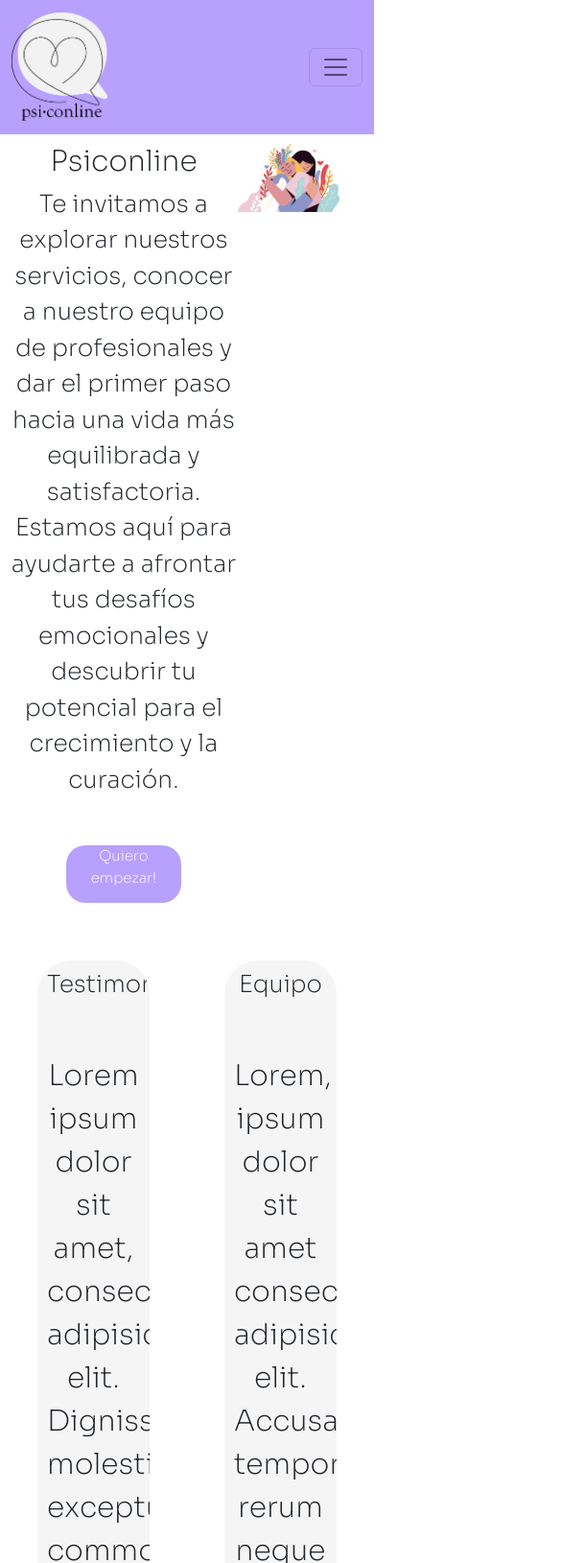
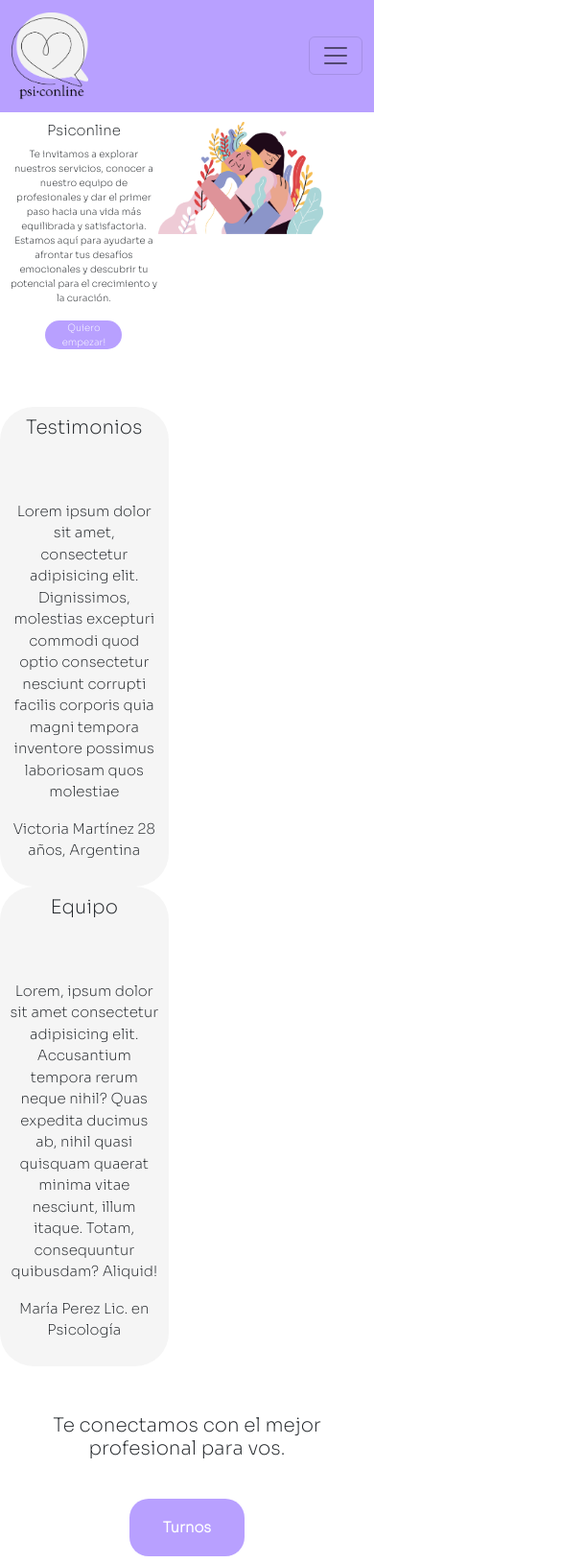
Before and after one commit to valentinavargasp/psiconline, a website: page index.html in a window 390 px wide. Shown: the top 1629 px of the page at 96% size, 585 px wide, since content can reach past the window. Drawn offline with nearby package versions, Linux system fonts and the light colour scheme; a web font is replaced by a local one.

Commit message:
responsive index

```diff
--- a/sass/style.scss
+++ b/sass/style.scss
@@ -20,20 +20,6 @@ body {
 main {
     min-height: 100vh;
 }
-@media (max-width: 768px) {
-    .footer__redes img {
-        width: 20px;
-        height: 20px;
-    }
-    .banner__textoportada h1 {
-        font-size: 20px;
-        text-align: center;
-    }
-    .banner__textoportada p {
-        font-size: 15px;
-    }
-}
-
 
 /*ESTILOS HEADER*/
 .navbar {
@@ -73,8 +59,8 @@ width: 100px;
 }
 .footer__redes img {
     padding: 4px;
-    width: 50px;
-    height: 50px;
+    width: 40px;
+    height: 40px;
     margin: 5px;
 }
 
@@ -103,13 +89,13 @@ width: 100px;
     height: 60px;
     background-color: rgba(184, 160, 255, 1);
     border-radius: 20px;
-    margin: 50px auto;
+    margin: auto;
+    text-align: center;
 }
 
 .bannerBoton a {
     color: white;
     font-size: 15px;
-    font-weight: 500;
 }
 
 #testimonios {
@@ -117,10 +103,11 @@ width: 100px;
     flex-direction: row;
     justify-content: space-around;
     text-align: center;
+    margin-top: 50px;
     margin-bottom: 50px;
 }
 
-#testimonios .testimonios__pacientes , .testimonios__equipo {
+.testimonios__pacientes , .testimonios__equipo {
     width: 30%;
     height: 40%;
     background-color: whitesmoke;
@@ -128,7 +115,12 @@ width: 100px;
     padding: 10px; /*ESPACIO INTERIOR*/
     border-radius: 35px;
 }
-
+#testimonios h2 {
+    font-size: 30px;
+}
+#testimonios p {
+    font-size: 20px;
+}
 #turnos {
     width: 100%;
     height: auto;
@@ -138,18 +130,24 @@ width: 100px;
     flex-direction: column;
 }
 
-.turnos__textos h2, a {
+.turnos__textos h2 {
 display: flex;
 justify-content: center;
 text-align: center;
+font-size: 30px;
 }
+.turnos__textos a {
+    font-size: 20px;
+    color: white;
+    }
+
 
 .turnos__cuadros {
     display: flex;
     justify-content: space-around;
     text-align: center;
     gap: 10px;
-    margin-top: 10px;
+    margin-top: 50px;
     flex-wrap: wrap;
 }
 #turnos .estiloArt {
@@ -194,7 +192,7 @@ text-align: center;
 }
 .mainEquipo {
 min-height: 100vh;
-background-color: rgba(159, 129, 248, 0.671)
+background-image: linear-gradient(to top, #ebc0fd 0%, #d9ded8 100%);
 }
 
 .profesionalesApartado {
@@ -298,3 +296,129 @@ background-color: rgba(159, 129, 248, 0.671)
     margin-top: 30px;
     font-size: 20px;
 }
+
+/*RESPONSIVE 926 PX*/
+@media (max-width: 926px) {
+    .footer__redes img {
+        padding: 4px;
+        width: 35px;
+        height: 35px;
+        margin: 5px;
+    }
+    .footer__redes {
+        display: flex;
+        flex-direction: row;
+    }
+}
+
+/*RESPONSIVE 768 PX*/
+@media (max-width: 768px) {
+    .container-fluid img {
+        width: 80px;
+        }
+    .footer__redes img {
+        padding: 4px;
+        width: 30px;
+        height: 30px;
+        margin: 5px;
+    }
+    .footer__redes {
+        display: flex;
+        flex-direction: row;
+    }
+    .banner__textoportada h1 {
+        font-size: 20px;
+        text-align: center;
+    }
+    .banner__textoportada p {
+        font-size: 15px;
+    }
+    #banner .bannerBoton {
+        width: 80px;
+        height: 30px;
+        background-color: rgba(184, 160, 255, 1);
+        border-radius: 20px;
+        margin-top: 10px;
+    }
+
+    .bannerBoton a {
+        color: white;
+        font-size: 10px;
+    }
+
+    #testimonios {
+        display: flex;
+        flex-wrap: wrap;
+        text-align: center;
+        margin-bottom: 50px;
+    }
+    .testimonios__pacientes , .testimonios__equipo {
+        width: 45%;
+        height: 50%;
+        background-color: whitesmoke;
+        border-radius: 35px;
+    }
+    #testimonios h2 {
+        font-size: 20px;
+    }
+    #testimonios p {
+        font-size: 15px;
+    }
+    .turnos__textos h2 {
+        display: flex;
+        justify-content: center;
+        text-align: center;
+        font-size: 20px;
+        }
+        .turnos__textos a {
+            font-size: 15px;
+            color: white;
+            }
+}
+
+/*RESPONSIVE 480 PX*/
+@media (max-width: 480px) {
+    .footer__redes img {
+        padding: 4px;
+        width: 20px;
+        height: 20px;
+        margin: 5px;
+    }
+    .footer__redes {
+        display: flex;
+        flex-direction: row;
+    }
+    .banner__textoportada h1 {
+        font-size: 15px;
+        text-align: center;
+    }
+    .banner__textoportada p {
+        font-size: 10px;
+    }
+    #banner .bannerBoton {
+        width: 80px;
+        height: 30px;
+        background-color: rgba(184, 160, 255, 1);
+        border-radius: 20px;
+        margin-top: 5px;
+    }
+
+    .bannerBoton a {
+        color: white;
+        font-size: 10px;
+    }
+
+    #testimonios {
+        display: flex;
+        flex-wrap: wrap;
+        flex-direction: column;
+        text-align: center;
+        margin-bottom: 50px;
+    }
+    .testimonios__pacientes , .testimonios__equipo {
+        width: 45%;
+        height: 50%;
+        background-color: whitesmoke;
+        border-radius: 35px;
+    }
+}
```
Also changed, not shown: css/style.css, 1 other file.
